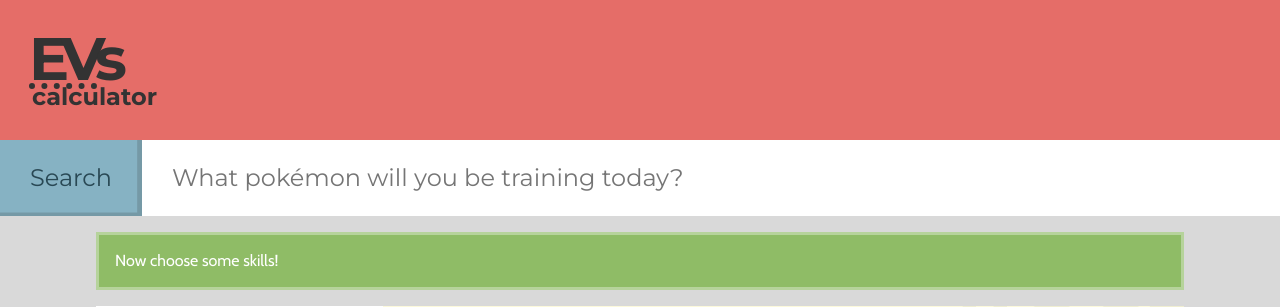
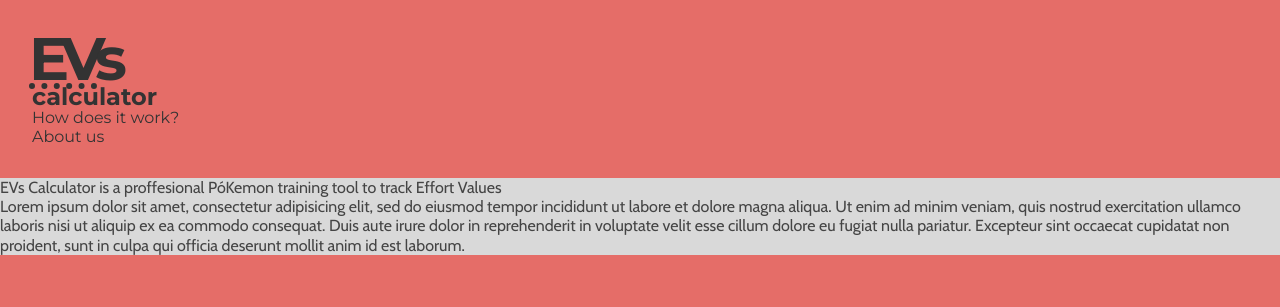
Before and after one commit to davidguerreiro/evscalculator, a PHP site: page / in a window 1280 px wide. Shown: the top 307 px of the page. After the commit the page ends 255 px from the top, so only its background shows below. Run offline with PHP 8.4, Linux system fonts and the light colour scheme.

Commit message:
Start homepage

```diff
--- a/css/style-flat.css
+++ b/css/style-flat.css
@@ -494,14 +494,14 @@ th {
 
 html {
   font: 1em/1.2 "Cabin", Helvetica, sans-serif;
-  background: #6e6d6b;
   font-size: 1em;
   line-height: 1.2;
   margin: 0;
   color: #444; }
 
 body {
-  position: relative; }
+  position: relative;
+  background: #6e6d6b; }
 
 .main {
   background: #d9d9d9;
@@ -684,6 +684,7 @@ button {
   font-family: Montserrat, sans-serif; }
 
 .logo {
+  font-family: Montserrat, sans-serif;
   margin: 0;
   line-height: .9;
   font-size: 1.5em; }
@@ -893,3 +894,6 @@ input {
 
   .search__submit, .pokemon__go {
     box-shadow: inset -0.2em -0.15em rgba(51, 51, 51, 0.2); } }
+.is-home {
+  background: #e56d68;
+  min-height: 100%; }
--- a/index.html
+++ b/index.html
@@ -1,18 +1,19 @@
 <!DOCTYPE html>
-<html>
+<html lang="en">
 <head>
+	<meta charset="UTF-8">
 	<meta http-equiv="x-ua-compatible" content="IE=edge">
 	<meta name="viewport" content="width=device-width, initial-scale=1">
 	<meta name="robots" content="noindex">
+	<title>EVs Calculator - Professional PóKemon training tool to track Effort Values</title>
+
+
   	<link rel="stylesheet" type="text/css" href="css/style-flat.css">
-  <meta charset="utf-8">
-  <title>EVs Calculator</title>
   	<link href='https://fonts.googleapis.com/css?family=Montserrat:400,700|Cabin:400,400italic,600' rel='stylesheet' type='text/css'>
 </head>
-<body>
+<body class="is-home">
 
-
-<header class="header">
+	<header class="header header--home" role="banner">
 		<h1 class="logo" title="Effort Values Calculator">
 			<span class="logo__evs">
 		  		<abbr title="Effort Value">EV</abbr>
@@ -20,151 +21,23 @@
 			</span>
 			<span class="logo__calculator">calculator</span>
 		</h1>
+
+		<nav class="nav">
+		    <ul>
+		        <li><a href="#">How does it work?</a></li><!--
+		     --><li><a href="#">About us</a></li>
+		    </ul>
+		</nav>
 	</header>
 
+	<main class="main" role="main">
+		<div class="intro">
+			<p>EVs Calculator is a proffesional PóKemon training tool to track Effort Values</p>
+		</div>
 
-<main class="main" role="main">
+		<p>Lorem ipsum dolor sit amet, consectetur adipisicing elit, sed do eiusmod tempor incididunt ut labore et dolore magna aliqua. Ut enim ad minim veniam, quis nostrud exercitation ullamco laboris nisi ut aliquip ex ea commodo consequat. Duis aute irure dolor in reprehenderit in voluptate velit esse cillum dolore eu fugiat nulla pariatur. Excepteur sint occaecat cupidatat non proident, sunt in culpa qui officia deserunt mollit anim id est laborum.</p>
+	</main>
 
 
-  <div class="search">
-    <input class="search__input" type="text" placeholder="What pokémon will you be training today?">
-    <input class="search__submit" type="submit" value="Search">
-  </div>
-
-  <div class="wrapper">
-    <div class="message">
-      Now choose some skills!
-    </div>
-
-    <div class="pokemon">
-      <figure class="pokemon__avatar"><img src="http://evscalculator.com/images/pokemon_display/001.gif" alt="Pikachu"></figure>
-      <div class="pokemon__content">
-        <div class="pokemon__name">
-          <span class="pokemon__id">001</span>
-          <span class="pokemon__realname">Bulbasur</span>
-        </div>
-        <div class="pokemon__info">
-          <div class="option-list">
-            <label for="" class="option option--ps">HP</label>
-            <label for="" class="option option--attack">Attack</label>
-            <label for="" class="option option--defense">Defense</label>
-            <label for="" class="option option--spattack">Sp. Attack</label>
-            <label for="" class="option option--spdefense">Sp. Defense</label>
-            <label for="" class="option option--speed">Speed</label>
-          </div>
-        </div>
-      </div>
-      <input type="submit" class="pokemon__go" value="Let's train!">
-    </div>
-
-    <div class="pokemon">
-      <figure class="pokemon__avatar"><img src="http://evscalculator.com/images/pokemon_display/006.gif" alt="Pikachu"></figure>
-      <div class="pokemon__content">
-        <div class="pokemon__name">
-          <span class="pokemon__id">006</span>
-          <span class="pokemon__realname">Charizard</span>
-        </div>
-        <div class="pokemon__info">
-          <div class="option-list">
-            <label for="" class="option option--ps">HP</label>
-            <label for="" class="option option--attack">Attack</label>
-            <label for="" class="option option--defense">Defense</label>
-            <label for="" class="option option--spattack">Sp. Attack</label>
-            <label for="" class="option option--spdefense">Sp. Defense</label>
-            <label for="" class="option option--speed">Speed</label>
-          </div>
-        </div>
-      </div>
-      <input type="submit" class="pokemon__go" value="Let's train!">
-    </div>
-
-    <div class="pokemon">
-      <figure class="pokemon__avatar"><img src="http://evscalculator.com/images/pokemon_display/025.gif" alt="Pikachu"></figure>
-      <div class="pokemon__content">
-        <div class="pokemon__name">
-          <span class="pokemon__id">025</span>
-          <span class="pokemon__realname">Pikachu</span>
-        </div>
-        <div class="pokemon__info">
-          <div class="option-list">
-            <label for="" class="option option--ps">HP</label>
-            <label for="" class="option option--attack">Attack</label>
-            <label for="" class="option option--defense">Defense</label>
-            <label for="" class="option option--spattack">Sp. Attack</label>
-            <label for="" class="option option--spdefense">Sp. Defense</label>
-            <label for="" class="option option--speed">Speed</label>
-          </div>
-        </div>
-      </div>
-      <input type="submit" class="pokemon__go" value="Let's train!">
-    </div>
-
-    <div class="pokemon">
-      <figure class="pokemon__avatar"><img src="http://evscalculator.com/images/pokemon_display/130.gif" alt="Pikachu"></figure>
-      <div class="pokemon__content">
-        <div class="pokemon__name">
-          <span class="pokemon__id">130</span>
-          <span class="pokemon__realname">Gyarados</span>
-        </div>
-        <div class="pokemon__info">
-          <div class="option-list">
-            <label for="" class="option option--ps">HP</label>
-            <label for="" class="option option--attack">Attack</label>
-            <label for="" class="option option--defense">Defense</label>
-            <label for="" class="option option--spattack">Sp. Attack</label>
-            <label for="" class="option option--spdefense">Sp. Defense</label>
-            <label for="" class="option option--speed">Speed</label>
-          </div>
-        </div>
-      </div>
-      <input type="submit" class="pokemon__go" value="Let's train!">
-    </div>
-
-    <div class="pokemon">
-      <figure class="pokemon__avatar"><img src="http://evscalculator.com/images/pokemon_display/150.gif" alt="Pikachu"></figure>
-      <div class="pokemon__content">
-        <div class="pokemon__name">
-          <span class="pokemon__id">150</span>
-          <span class="pokemon__realname">Mewtwo</span>
-        </div>
-        <div class="pokemon__info">
-          <div class="option-list">
-            <label for="" class="option option--ps">HP</label>
-            <label for="" class="option option--attack">Attack</label>
-            <label for="" class="option option--defense">Defense</label>
-            <label for="" class="option option--spattack">Sp. Attack</label>
-            <label for="" class="option option--spdefense">Sp. Defense</label>
-            <label for="" class="option option--speed">Speed</label>
-          </div>
-        </div>
-      </div>
-      <input type="submit" class="pokemon__go" value="Let's train!">
-    </div>
-
-    <div class="pokemon">
-      <figure class="pokemon__avatar"><img src="http://evscalculator.com/images/pokemon_display/151.gif" alt="Pikachu"></figure>
-      <div class="pokemon__content">
-        <div class="pokemon__name">
-          <span class="pokemon__id">151</span>
-          <span class="pokemon__realname">Mew</span>
-        </div>
-        <div class="pokemon__info">
-          <div class="option-list">
-            <label for="" class="option option--ps">HP</label>
-            <label for="" class="option option--attack">Attack</label>
-            <label for="" class="option option--defense">Defense</label>
-            <label for="" class="option option--spattack">Sp. Attack</label>
-            <label for="" class="option option--spdefense">Sp. Defense</label>
-            <label for="" class="option option--speed">Speed</label>
-          </div>
-        </div>
-      </div>
-      <input type="submit" class="pokemon__go" value="Let's train!">
-    </div>
-
-  </div>
-</main>
-
-<footer class="footer">&copy;evscalculator.com</footer>
 </body>
 </html>
--- a/sass/base/_main.scss
+++ b/sass/base/_main.scss
@@ -10,7 +10,6 @@
 
 html{
     font:#{($mq-base-font-size/16px)*1em}/#{$line-height-ratio} $font;
-	background: $color-footer;
 	font-size: 1em;
 	line-height: 1.2;
 	margin: 0;
@@ -20,6 +19,7 @@ html{
 
 body{
 	position: relative;
+	background: $color-footer;
 }
 
 .main {
--- a/sass/layout/_home.scss
+++ b/sass/layout/_home.scss
@@ -0,0 +1,5 @@
+
+.is-home {
+	background: $color-header;
+	min-height: 100%;
+}
--- a/sass/objects/_header.scss
+++ b/sass/objects/_header.scss
@@ -9,8 +9,13 @@
   font-family: $font-secondary;
 }
 
+.header--home {
+
+}
+
 
 .logo {
+  font-family: $font-secondary;
   margin: 0;
   line-height: .9;
   font-size: 1.5em;
```
Also changed, not shown: css/style-dist.css (+6 -2 lines), proto.html (added, +170 -0 lines), 1 other file. Lines whose indentation alone changed are shown as unchanged.
